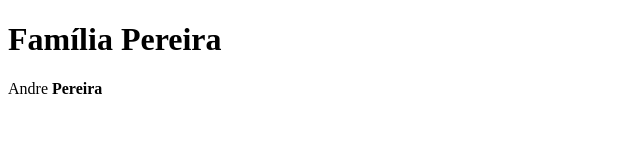
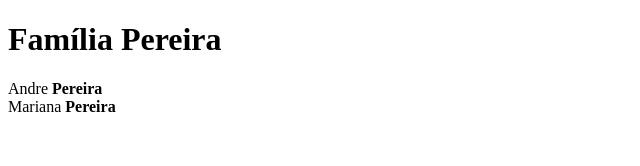
Before and after one commit to pedroadmn/react_course_dev, a React (Create React App) app: page / in a window 1280 px wide. Shown: the top 166 px of the page, without its empty margins (0-640 px from the left). Built offline with nearby package versions, Linux system fonts and the light colour scheme.

Commit message:
Fundaments about sending props to children component(Several member)

```diff
--- a/src/components/Familia.jsx
+++ b/src/components/Familia.jsx
@@ -1,9 +1,17 @@
 import React from 'react';
+import { filhosComProps } from '../utils/Utils';
 
 export default props =>
         <div>
             <h1>Família {props.sobrenome}</h1>
-            {React.cloneElement(props.children, { ...props })}
+
+            {filhosComProps(props)}
+
+            {/*{React.Children.map(props.children, filho => {
+                return React.cloneElement(filho, { ...props })
+            })}*/}
+
+            {/*{React.cloneElement(props.children, { ...props })}*/}
 
             {/*{React.cloneElement(props.children, props)}  Menos usado*/}
 
--- a/src/index.js
+++ b/src/index.js
@@ -12,7 +12,7 @@ ReactDOM.render(
     <div>
         <Familia sobrenome='Pereira'>
             <Membro nome='Andre' />
-            {/*<Membro nome='Mariana' />*/}
+            <Membro nome='Mariana' />
         </Familia>
         {/*<FamiliaSilva/>*/}
         {/*<MultiElementos />*/}
--- /dev/null
+++ b/src/utils/Utils.js
@@ -0,0 +1,7 @@
+import React from 'react';
+
+export function filhosComProps(props){
+    return React.Children.map(props.children, filho => {
+                return React.cloneElement(filho, { ...props })
+            });
+}
```
